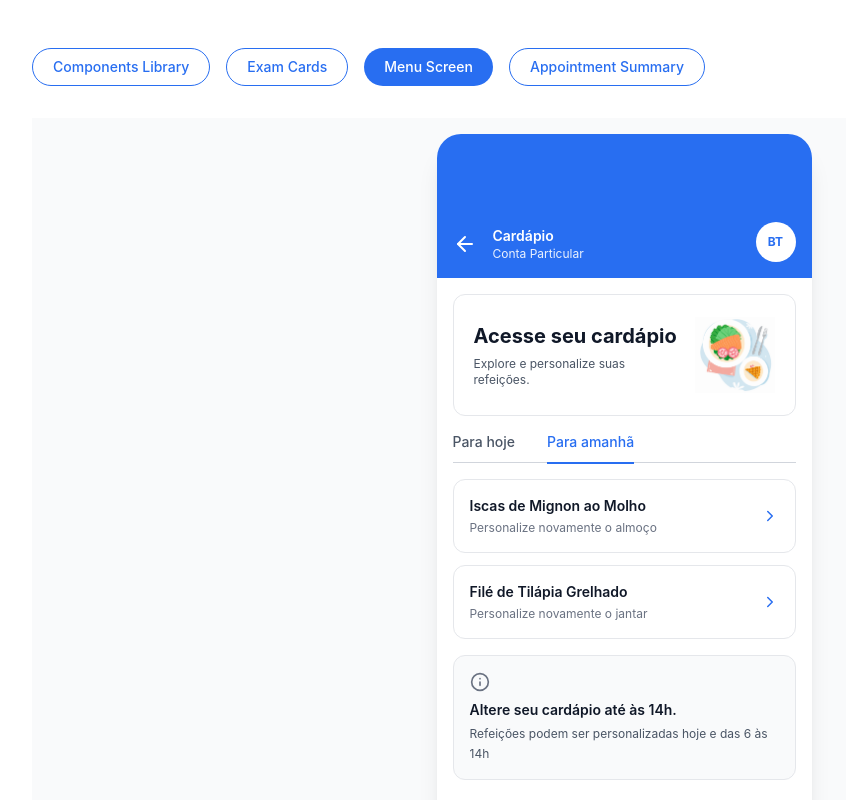
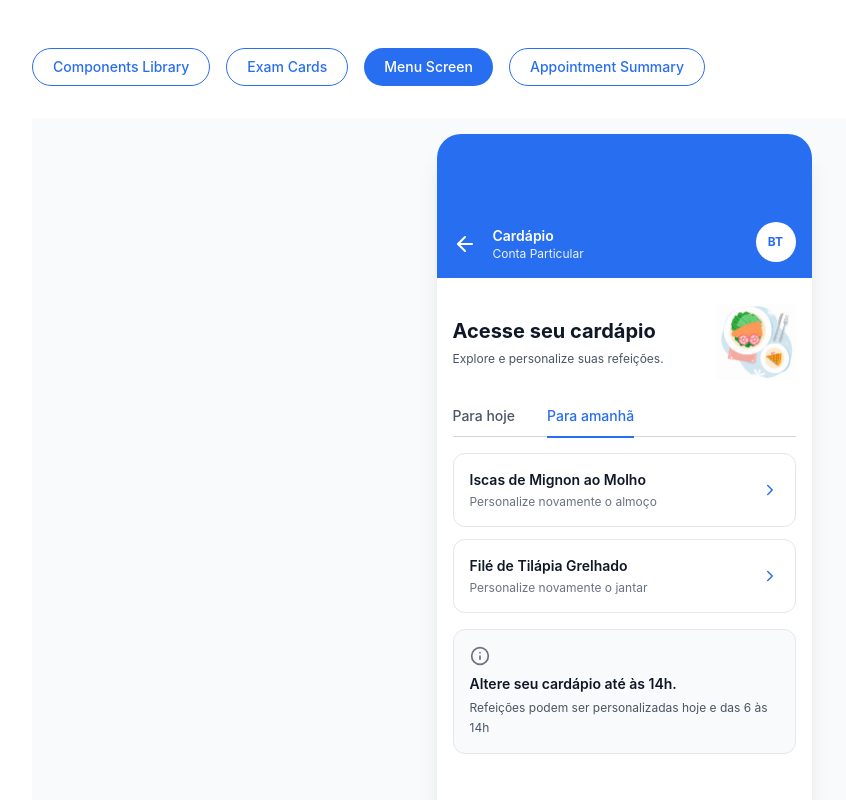
Before and after one commit to fabianolborbaa/hsl-app, a React (Vite) app: page / in a window 1280 px wide. Both pictures are taken after a click on the button "Menu Screen". Shown: the top 800 px of the page, without its empty margins (16-862 px from the left). Built offline with nearby package versions, Linux system fonts and the light colour scheme.

Commit message:
Refine menu title layout

```diff
--- a/src/app/components/MenuScreen.tsx
+++ b/src/app/components/MenuScreen.tsx
@@ -88,12 +88,11 @@ export default function MenuScreen() {
           {/* Content */}
           <div className="flex-1 overflow-y-auto p-4 space-y-4">
 
-            {/* Card with Illustration */}
+            {/* Title with Illustration */}
             <div
               onClick={() => setCurrentView('special-meals')}
-              className="bg-white border border-gray-200 rounded-xl p-5 overflow-hidden cursor-pointer active:bg-gray-50 transition"
+              className="flex items-center justify-between gap-4 py-2"
             >
-              <div className="flex items-center justify-between gap-4">
               <div className="flex-1">
                 <h2 className="text-xl font-bold text-gray-900 mb-1.5">
                   Acesse seu cardápio
@@ -104,7 +103,6 @@ export default function MenuScreen() {
               </div>
               <div className="w-20 h-20 flex-shrink-0">
                 <CardapioImage />
-                </div>
               </div>
             </div>
 
```
Lines whose indentation alone changed are shown as unchanged.
